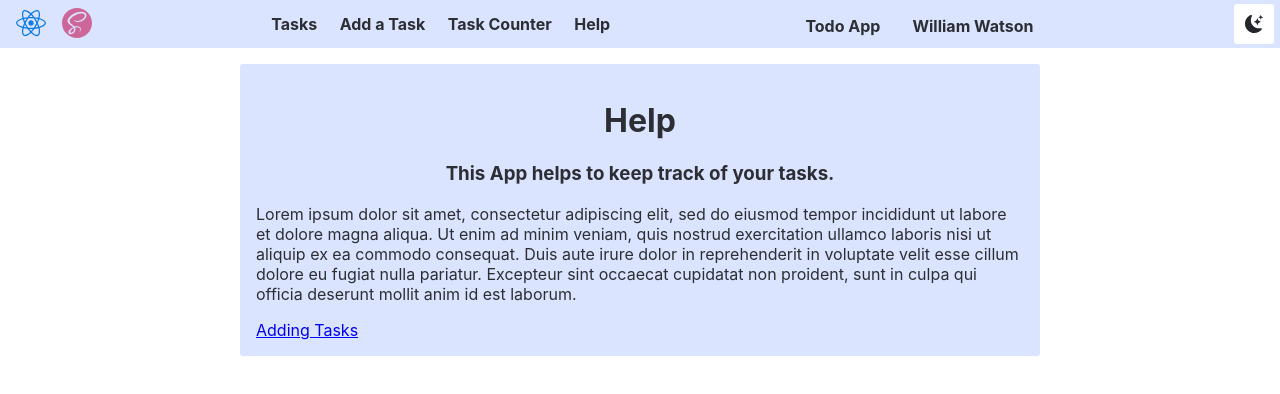
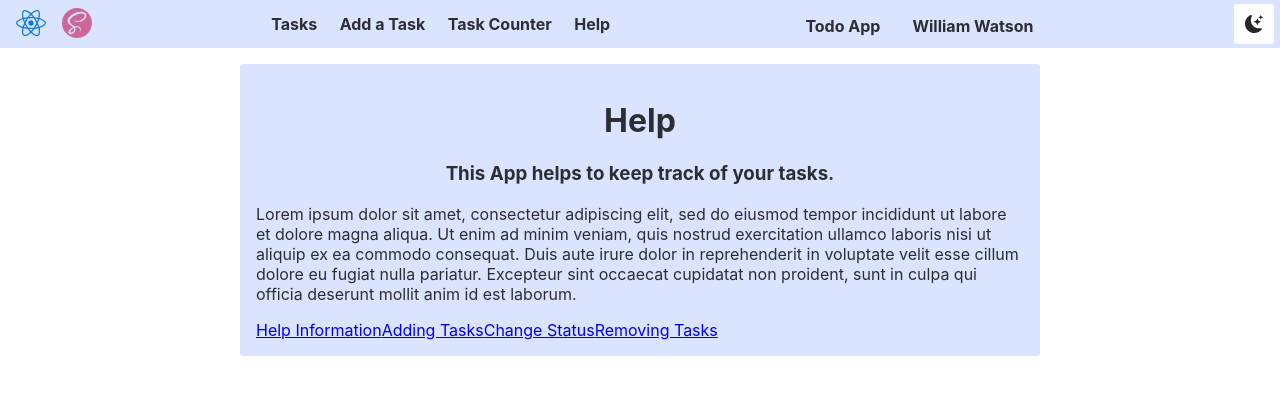
Before and after one commit to threnody5/INFO-5143-lab, a React (Create React App) app: page /help in a window 1280 px wide. Shown: the top 394 px of the page. Built offline with nearby package versions, Linux system fonts and the light colour scheme.

Commit message:
remove navigation from Help page to separate component

```diff
--- /dev/null
+++ b/src/components/HelpNavRouter/index.jsx
@@ -0,0 +1,16 @@
+/** @format */
+
+import { Link } from 'react-router-dom';
+
+const HelpNavRouter = () => {
+  return (
+    <>
+      <Link to='./'>Help Information</Link>
+      <Link to='adding-tasks'>Adding Tasks</Link>
+      <Link to='changing-status'>Change Status</Link>
+      <Link to='removing-tasks'>Removing Tasks</Link>
+    </>
+  );
+};
+
+export default HelpNavRouter;
--- a/src/pages/Help/index.jsx
+++ b/src/pages/Help/index.jsx
@@ -1,6 +1,7 @@
 /** @format */
 
 import Card from '../../components/Card';
+import HelpNavRouter from '../../components/HelpNavRouter';
 import styles from './styles.module.scss';
 import { useSelector } from 'react-redux';
 import { Link, Outlet } from 'react-router-dom';
@@ -12,7 +13,7 @@ const Help = () => {
       <div className={styles[theme]}>
         <Outlet />
         <div>
-          <Link to='adding-tasks'>Adding Tasks</Link>
+          <HelpNavRouter />
         </div>
       </div>
     </Card>
```
